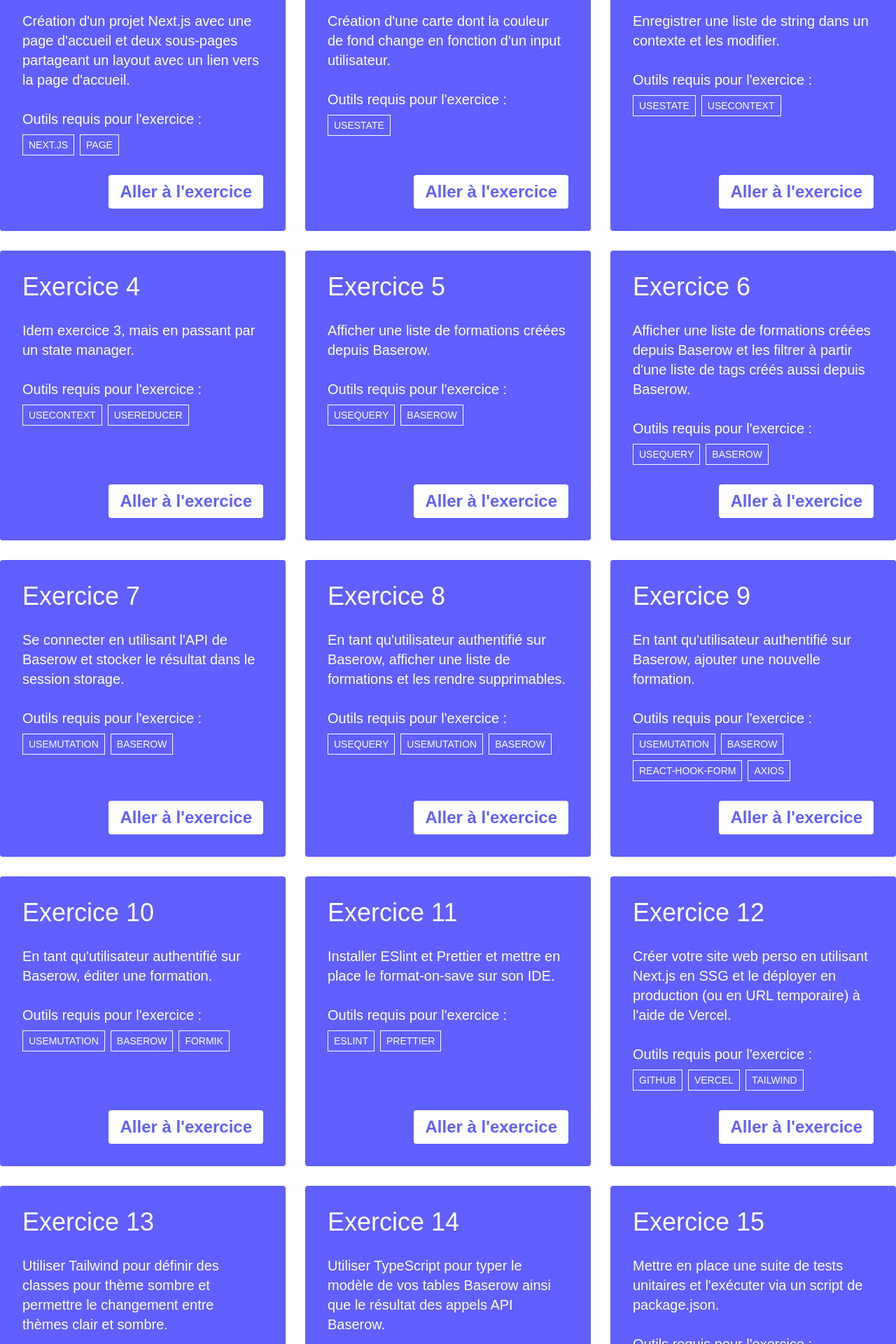
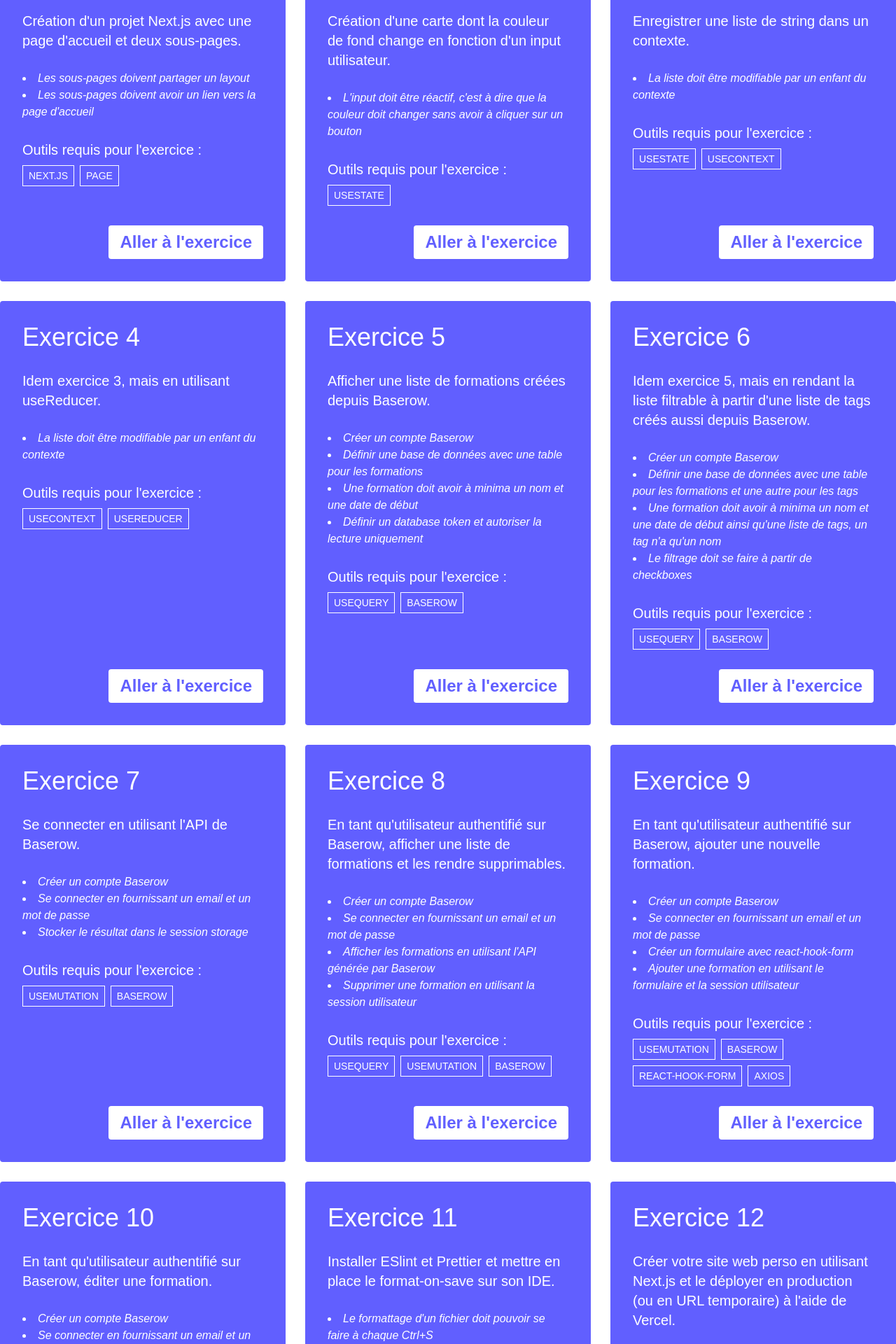
Before and after one commit to piksail/greta-next-baserow, a Next.js app: page / in a window 1280 px wide. Shown: the part 320-2240 px from the top of the page at 70% size. Built offline with nearby package versions, Linux system fonts and the light colour scheme; a web font is replaced by a local one.

Commit message:
feat: add conditions to exercises to improve guidance

```diff
--- a/app/page.tsx
+++ b/app/page.tsx
@@ -5,89 +5,146 @@ export default function Home() {
     {
       id: 1,
       description:
-        "Création d'un projet Next.js avec une page d'accueil et deux sous-pages partageant un layout avec un lien vers la page d'accueil.",
+        "Création d'un projet Next.js avec une page d'accueil et deux sous-pages.",
+      conditions: [
+        "Les sous-pages doivent partager un layout",
+        "Les sous-pages doivent avoir un lien vers la page d'accueil",
+      ],
       keywords: ["Next.js", "page"],
     },
     {
       id: 2,
       description:
         "Création d'une carte dont la couleur de fond change en fonction d'un input utilisateur.",
+      conditions: [
+        "L'input doit être réactif, c'est à dire que la couleur doit changer sans avoir à cliquer sur un bouton",
+      ],
       keywords: ["useState"],
     },
     {
       id: 3,
-      description:
-        "Enregistrer une liste de string dans un contexte et les modifier.",
+      description: "Enregistrer une liste de string dans un contexte.",
+      conditions: ["La liste doit être modifiable par un enfant du contexte"],
       keywords: ["useState", "useContext"],
     },
     {
       id: 4,
-      description: "Idem exercice 3, mais en passant par un state manager.",
+      description: "Idem exercice 3, mais en utilisant useReducer.",
+      conditions: ["La liste doit être modifiable par un enfant du contexte"],
       keywords: ["useContext", "useReducer"],
     },
     {
       id: 5,
       description: "Afficher une liste de formations créées depuis Baserow.",
+      conditions: [
+        "Créer un compte Baserow",
+        "Définir une base de données avec une table pour les formations",
+        "Une formation doit avoir à minima un nom et une date de début",
+        "Définir un database token et autoriser la lecture uniquement",
+      ],
       keywords: ["useQuery", "Baserow"],
     },
     {
       id: 6,
       description:
-        "Afficher une liste de formations créées depuis Baserow et les filtrer à partir d'une liste de tags créés aussi depuis Baserow.",
+        "Idem exercice 5, mais en rendant la liste filtrable à partir d'une liste de tags créés aussi depuis Baserow.",
+      conditions: [
+        "Créer un compte Baserow",
+        "Définir une base de données avec une table pour les formations et une autre pour les tags",
+        "Une formation doit avoir à minima un nom et une date de début ainsi qu'une liste de tags, un tag n'a qu'un nom",
+        "Le filtrage doit se faire à partir de checkboxes",
+      ],
       keywords: ["useQuery", "Baserow"],
     },
     {
       id: 7,
-      description:
-        "Se connecter en utilisant l'API de Baserow et stocker le résultat dans le session storage.",
+      description: "Se connecter en utilisant l'API de Baserow.",
+      conditions: [
+        "Créer un compte Baserow",
+        "Se connecter en fournissant un email et un mot de passe",
+        "Stocker le résultat dans le session storage",
+      ],
       keywords: ["useMutation", "Baserow"],
     },
     {
       id: 8,
       description:
         "En tant qu'utilisateur authentifié sur Baserow, afficher une liste de formations et les rendre supprimables.",
+      conditions: [
+        "Créer un compte Baserow",
+        "Se connecter en fournissant un email et un mot de passe",
+        "Afficher les formations en utilisant l'API générée par Baserow",
+        "Supprimer une formation en utilisant la session utilisateur",
+      ],
       keywords: ["useQuery", "useMutation", "Baserow"],
     },
     {
       id: 9,
       description:
         "En tant qu'utilisateur authentifié sur Baserow, ajouter une nouvelle formation.",
+      conditions: [
+        "Créer un compte Baserow",
+        "Se connecter en fournissant un email et un mot de passe",
+        "Créer un formulaire avec react-hook-form",
+        "Ajouter une formation en utilisant le formulaire et la session utilisateur",
+      ],
       keywords: ["useMutation", "Baserow", "react-hook-form", "axios"],
     },
     {
       id: 10,
       description:
         "En tant qu'utilisateur authentifié sur Baserow, éditer une formation.",
+      conditions: [
+        "Créer un compte Baserow",
+        "Se connecter en fournissant un email et un mot de passe",
+        "Créer un formulaire avec Formik",
+        "Editer une formation en utilisant le formulaire et la session utilisateur",
+      ],
       keywords: ["useMutation", "Baserow", "Formik"],
     },
     {
       id: 11,
       description:
         "Installer ESlint et Prettier et mettre en place le format-on-save sur son IDE.",
+      conditions: [
+        "Le formattage d'un fichier doit pouvoir se faire à chaque Ctrl+S",
+      ],
       keywords: ["ESlint", "Prettier"],
     },
     {
       id: 12,
       description:
-        "Créer votre site web perso en utilisant Next.js en SSG et le déployer en production (ou en URL temporaire) à l'aide de Vercel.",
+        "Créer votre site web perso en utilisant Next.js et le déployer en production (ou en URL temporaire) à l'aide de Vercel.",
+      conditions: [
+        "Le site doit être généré statiquement donc utiliser Next.js en SSG",
+      ],
       keywords: ["GitHub", "Vercel", "Tailwind"],
     },
     {
       id: 13,
       description:
-        "Utiliser Tailwind pour définir des classes pour thème sombre et permettre le changement entre thèmes clair et sombre.",
+        "Utiliser Tailwind pour définir des classes pour thème sombre.",
+      conditions: [
+        "Le thème doit pouvoir alterner entre clair et sombre au clic d'un bouton",
+      ],
       keywords: ["Tailwind"],
     },
     {
       id: 14,
       description:
         "Utiliser TypeScript pour typer le modèle de vos tables Baserow ainsi que le résultat des appels API Baserow.",
+      conditions: [
+        "Limiter le copier-coller : les types (ou interfaces) doivent pouvoir étendre d'autres types (ou interfaces)",
+        "Un type doit pouvoir accepter un autre type en paramètre",
+      ],
       keywords: ["TS", "Baserow"],
     },
     {
       id: 15,
-      description:
-        "Mettre en place une suite de tests unitaires et l'exécuter via un script de package.json.",
+      description: "Mettre en place une suite de tests unitaires.",
+      conditions: [
+        "Les tests doivent pouvoir se lancer via une commande npm run test",
+      ],
       keywords: ["Vitest"],
     },
   ];
@@ -106,6 +163,9 @@ export default function Home() {
           >
             <h2 className="text-4xl">Exercice {exercice.id}</h2>
             <p className="">{exercice.description}</p>
+            <ul className="list-inside list-disc text-base italic">
+              {exercice.conditions?.map((c) => <li key={c}>{c}</li>)}
+            </ul>
             <div>
               <p className="mb-2">Outils requis pour l&apos;exercice&nbsp;:</p>
               <ul className="flex flex-wrap gap-2 text-sm uppercase">
```
